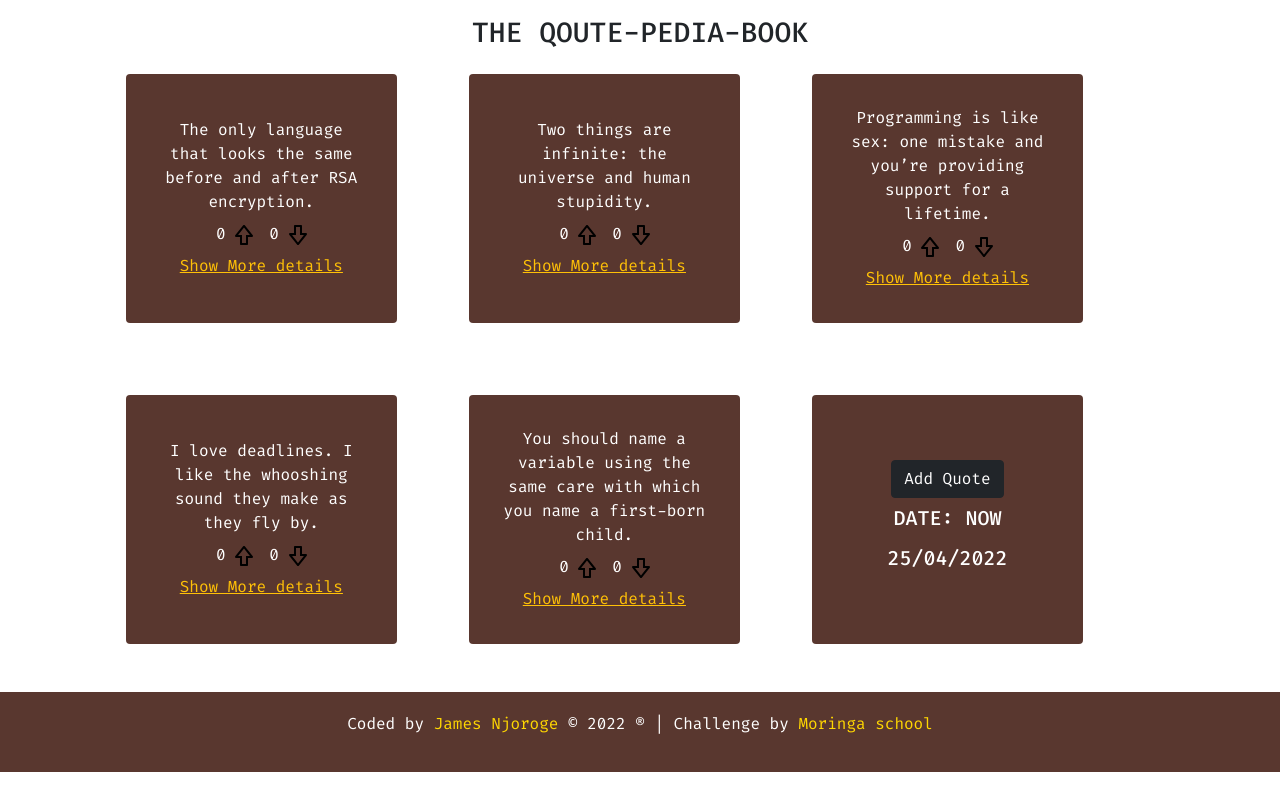
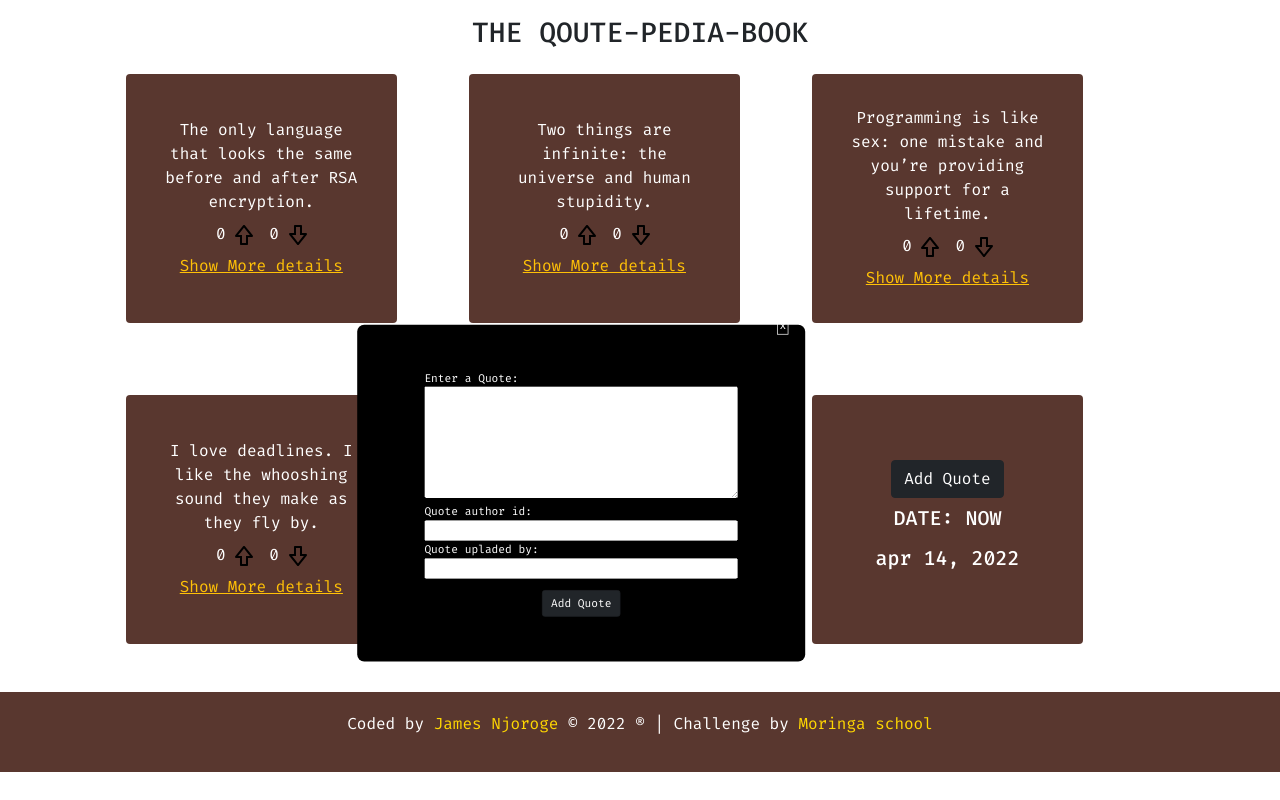
Before and after one commit to devjamesnjoroge/quotes-book, an Angular app: page / in a window 1280 px wide. Built offline with nearby package versions, Linux system fonts and the light colour scheme.

Commit message:
ft: add form

```diff
--- a/src/app/quote-form/quote-form.component.css
+++ b/src/app/quote-form/quote-form.component.css
@@ -0,0 +1,34 @@
+    form {
+        padding: 10% 5%;
+        display: flex;
+        justify-content: center;
+        align-items: center;
+        flex-direction: column;
+        justify-content: center;
+        position: relative;
+        border-radius: 10px;
+    }
+
+    #closeForm {
+        position: absolute;
+        margin-top: -60vh;
+        margin-left: 45vw;
+        cursor: pointer;
+        padding: 0 2px;
+        border: 1px solid white;
+    }
+
+    textarea {
+        height: 20vh;
+    }
+
+    input,
+    textarea {
+        width: 35vw;
+    }
+
+    @media screen and (max-width:992px) {
+        form {
+            padding: 5% 1%;
+        }
+    }
--- a/src/app/quote-form/quote-form.component.html
+++ b/src/app/quote-form/quote-form.component.html
@@ -1 +1,21 @@
-<p>quote-form works!</p>
+<form class="text-white">
+    <div id="closeForm">x</div>
+    <div class="form-group">
+        <label for="quote">Enter a Quote:</label>
+        <br>
+        <textarea name="quote" id="quote" cols="30" rows="10"></textarea>
+    </div>
+    <div class="form-group">
+        <label for="author">Quote author id:</label>
+        <br>
+        <input type="text" name="author" id="author">
+    </div>
+    <div class="form-group">
+        <label for="publisher">Quote upladed by:</label>
+        <br>
+        <input type="text" name="publisher" id="publisher">
+    </div>
+
+    <button class="mt-3 btn btn-dark" type=" button " (click)="submitQuote()">Add Quote</button>
+
+</form>
--- a/src/app/quote-form/quote-form.component.ts
+++ b/src/app/quote-form/quote-form.component.ts
@@ -9,6 +9,10 @@ export class QuoteFormComponent implements OnInit {
 
   constructor() { }
 
+  submitQuote(){
+    event?.preventDefault();
+  }
+
   ngOnInit(): void {
   }
 
--- a/src/app/quote/quote.component.css
+++ b/src/app/quote/quote.component.css
@@ -39,3 +39,19 @@ footer {
     height: 80px;
     color: white;
 }
+
+app-quote-form {
+    position: absolute;
+    margin: auto;
+    top: 40vh;
+    background-color: black;
+    width: 50%;
+    transform: scale(0.7) translateX(40%) translateY(-20%);
+    border-radius: 10px;
+}
+
+@media screen and (max-width:992px) {
+    app-quote-form {
+        width: 75%;
+    }
+}
--- a/src/app/quote/quote.component.html
+++ b/src/app/quote/quote.component.html
@@ -1,5 +1,5 @@
-<div align="center" class="container">
-    <h3 class="p-3">THE QOUTE-PEDIA-BOOK</h3>
+<div class="container">
+    <h3 class="p-3 text-center">THE QOUTE-PEDIA-BOOK</h3>
     <div align="center" class=" row ">
 
         <div class="col-md-3 gap-2 text-white rounded " *ngFor="let quote of quotes; let i = index ">
@@ -8,7 +8,7 @@
 
             <div class="votes d-flex gap-3 ">
 
-                <div class="upvote " (click)="upVote(i, true)">{{quote.un}} <img src="../../assets/upvote.svg " alt="upvote image "></div>
+                <div class="upvote " #upvote (click)="log(upvote.textContent)" (click)="upVote(i, true)">{{quote.un}} <img src="../../assets/upvote.svg " alt="upvote image "></div>
                 <div class="downvote " (click)="downVote(i, true)">{{quote.dn * -1}} <img src="../../assets/downvote.svg " alt="downvote image "></div>
 
 
@@ -16,16 +16,19 @@
 
             <span class="text-warning toggle " (click)="toggleDetails(i)">Show More details</span>
             <app-quote-details *ngIf="quote.showDetails" [quote]="quote"></app-quote-details>
+
         </div>
 
         <div class="col-md-3 gap-2 text-white rounded">
             <button class="btn btn-dark " type="button ">Add Quote</button>
             <h5>DATE: NOW</h5>
-            <h5>25/04/2022</h5>
+            <h5>{{quotes[1].date | date | lowercase}}</h5>
         </div>
 
     </div>
+    <app-quote-form></app-quote-form>
 </div>
+
 
 <footer align="center" class="mt-5 ">
     <p>Coded by
--- a/src/app/quote/quote.component.ts
+++ b/src/app/quote/quote.component.ts
@@ -35,10 +35,18 @@ export class QuoteComponent implements OnInit {
     this.quotes[index].showDetails = !this.quotes[index].showDetails
   }
 
+  log(x : any){
+    console.log(x)
+  }
+
+
   constructor() { }
 
   ngOnInit(): void {
 
+
+
+
   }
 
 }
```
